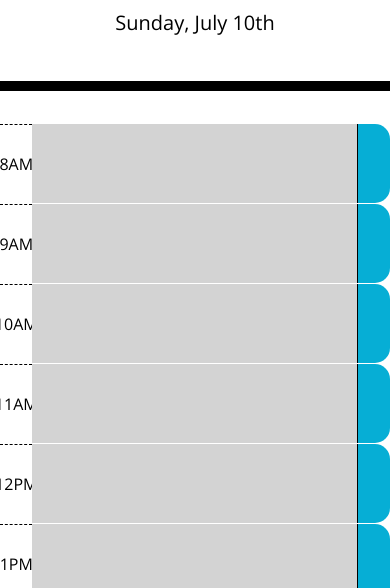
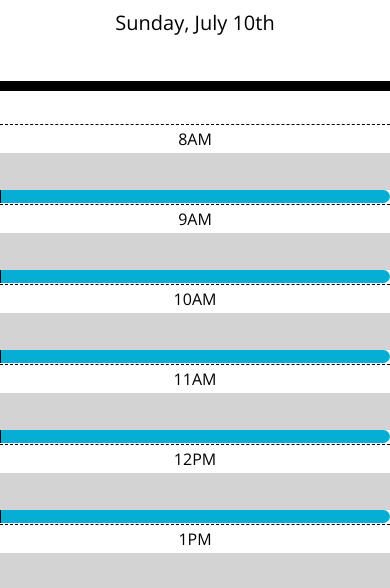
Before and after one commit to tdgreer1203/Work-Day-Scheduler, a plain HTML site: page index.html in a window 390 px wide. Shown: the part 256-844 px from the top of the page. Drawn offline with nearby package versions, Linux system fonts and the light colour scheme; a web font is replaced by a local one.

Commit message:
Removed Additional CDNs
Adding those additional CDNs did not fix the issue.

```diff
--- a/assets/css/style.css
+++ b/assets/css/style.css
@@ -26,6 +26,7 @@ textarea{
   display: flex;
   justify-content: center;
   align-items: center;
+  min-height: 25px;
 }
 
 .time-block{
--- a/assets/js/script.js
+++ b/assets/js/script.js
@@ -16,14 +16,14 @@ function createDay() {
 
     for(var i = 0; i < 10; i++) {
         var row = $("<div>").addClass("row");
-        var timeCol = $("<div>").addClass("col-1 hour").text(moment().hours(8).add(i, 'hours').format('hA'));
-        var descriptionCol = $("<div>").addClass("description col-10 past");
-        var saveCol = $("<div>").addClass("saveBtn col-1").append("<span class='oi oi-file'></span>");
+        var timeCol = $("<div>").addClass("col-12 col-md-1 hour").text(moment().hours(8).add(i, 'hours').format('hA'));
+        var descriptionCol = $("<div>").addClass("description col-12 col-md-10 past");
+        var saveCol = $("<div>").addClass("saveBtn col-12 col-md-1").append("<span class='oi oi-file'></span>");
 
         row.append(timeCol, descriptionCol, saveCol);
         container.append(row);
     }
-}
+};
 
 //Replaces the actual description area with a text area field to add/update an event
 $("div.description").on("click", function(event) {
--- a/index.html
+++ b/index.html
@@ -35,9 +35,6 @@
     </div>
 
     <script src="https://code.jquery.com/jquery-3.4.1.min.js"></script>
-    <script src="https://code.jquery.com/jquery-3.3.1.slim.min.js" integrity="sha384-q8i/X+965DzO0rT7abK41JStQIAqVgRVzpbzo5smXKp4YfRvH+8abtTE1Pi6jizo" crossorigin="anonymous"></script>
-    <script src="https://cdn.jsdelivr.net/npm/popper.js@1.14.7/dist/umd/popper.min.js" integrity="sha384-UO2eT0CpHqdSJQ6hJty5KVphtPhzWj9WO1clHTMGa3JDZwrnQq4sF86dIHNDz0W1" crossorigin="anonymous"></script>
-    <script src="https://cdn.jsdelivr.net/npm/bootstrap@4.3.1/dist/js/bootstrap.min.js" integrity="sha384-JjSmVgyd0p3pXB1rRibZUAYoIIy6OrQ6VrjIEaFf/nJGzIxFDsf4x0xIM+B07jRM" crossorigin="anonymous"></script>
     <script src="https://cdnjs.cloudflare.com/ajax/libs/moment.js/2.24.0/moment.min.js"></script>
     <script src="/assets/js/script.js"></script>
   </body>
```
